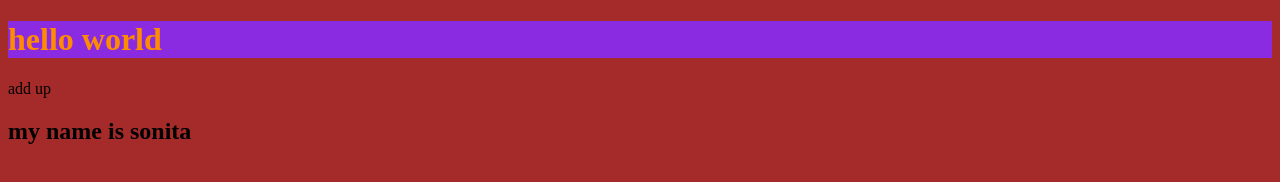
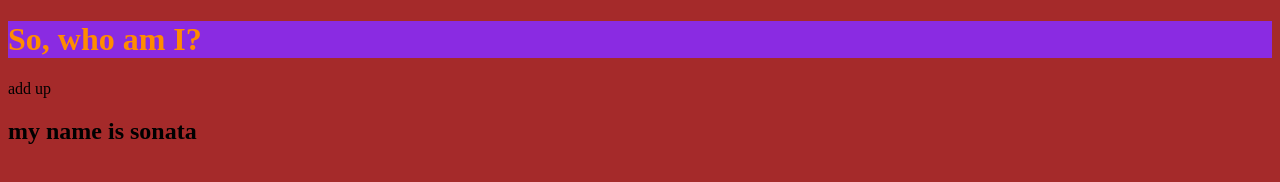
Before and after one commit to ME-DEV-UI/Peaky, a plain HTML site: page index.html in a window 1280 px wide. Drawn offline with Linux system fonts and the light colour scheme.

Commit message:
update now

```diff
--- a/index.html
+++ b/index.html
@@ -15,8 +15,8 @@
         background-color: blueviolet;
       }
     </style>
-    <h1>hello world</h1>
+    <h1>So, who am I?</h1>
     <p>add up</p>
-    <h2>my name is sonita</h2>
+    <h2>my name is sonata</h2>
   </body>
 </html>
```
